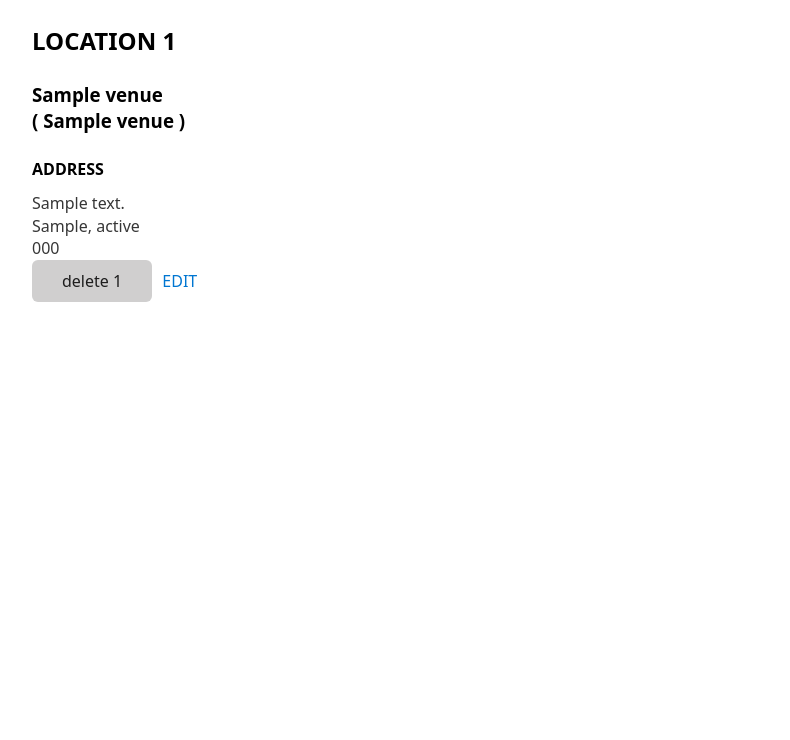
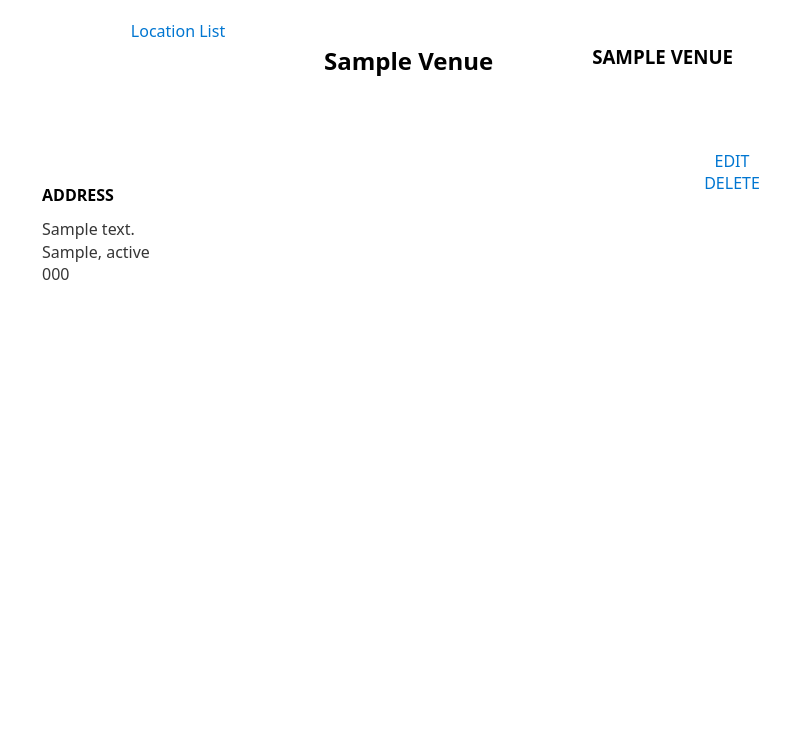
Before and after one commit to matterholt/balling_sched, a Django app: page /game_schedules/locations/1/details in a window 1280 px wide. Shown: the top 740 px of the page, without its empty margins (208-998 px from the left). Run offline with Django 5.2, Linux system fonts and the light colour scheme; tables that the repository leaves empty hold one stand-in row (values such as "Sample post").

Commit message:
location content layout, delete action

```diff
--- a/src/game_schedules/static/styles.css
+++ b/src/game_schedules/static/styles.css
@@ -59,3 +59,31 @@
 
 .venueDetail_address-block {
 }
+
+.location_content_layout {
+  height: 520px;
+  display: grid;
+  grid-template-columns: 3fr 1fr;
+  grid-template-rows: 1fr 3fr;
+  grid-template-areas:
+    "locHeading locHeading"
+    "locAddress locActions";
+}
+.location_heading {
+  grid-area: locHeading;
+  display: flex;
+  justify-content: space-evenly;
+}
+
+.location_address {
+  grid-area: locAddress;
+  padding: 10px;
+}
+
+.location_actions {
+  grid-area: locActions;
+  display: flex;
+  flex-direction: column;
+  justify-content: flex-start;
+  align-items: center;
+}
--- a/src/game_schedules/templates/locations/partials/location_listing.html
+++ b/src/game_schedules/templates/locations/partials/location_listing.html
@@ -8,6 +8,7 @@
     <li class="venue_list-content">
       <h3>{{ venue.name | title }}</h3>
       <p>( {{ venue.short_name }} )</p>
+      <p>{{ venue.city }}</p>
     </li>
     <button
       class="button_icon"
--- a/src/game_schedules/templates/locations/subpages/detail_location.html
+++ b/src/game_schedules/templates/locations/subpages/detail_location.html
@@ -1,25 +1,26 @@
 {% extends "../../base.html" %} {% block content %}
 
-<div>
-  <h2>LOCATION {{object.pk}}</h2>
-  <h3>{{ object.name }} <br />( {{ object.short_name }} )</h3>
+<div class="location_content_layout">
+  <div class="location_heading">
+    <a href={% url 'locations_list' %}>Location List</a>
 
-  <div>
+    <h2>{{ object.name | title}}</h2>
+    <h3>{{ object.short_name | upper }}</h3>
+  </div>
+
+  <div class="location_address">
     <h4>ADDRESS</h4>
     <div class="venueDetail_address-block">
       {{object.address}}<br />
       {{ object.city }}, {{ object.state }} <br />
       {{ object.zip_code }}
-    </>
+    </div>
   </div>
-  <button
-    hx-delete="{% url 'delete_location_entry' object.pk %}"
-    hx-target="#venue-{{ venue.pk }}"
-    hx-swap="outerHTML"
-  >
-    delete {{object.pk}}
-  </button>
-  <a href="{% url 'detail_location' object.pk  %}">EDIT</a>
+
+  <div class="location_actions">
+    <a href="{% url 'edit_location' object.pk  %}">EDIT</a>
+    <a href="{% url 'delete_location' object.pk  %}">DELETE</a>
+  </div>
 </div>
 
 {%endblock%}
--- a/src/game_schedules/views/venues.py
+++ b/src/game_schedules/views/venues.py
@@ -26,4 +26,4 @@ class VenueEditPage(VenueBaseView,UpdateView):
     template_name = "locations/subpages/edit_location.html"
 
 class VenueDeletePage(VenueBaseView,DeleteView):
-  pass
+  template_name = "locations/subpages/delete_location.html"
```
Also changed, not shown: src/game_schedules/templates/locations/subpages/delete_location.html (added, +12 -0 lines).
